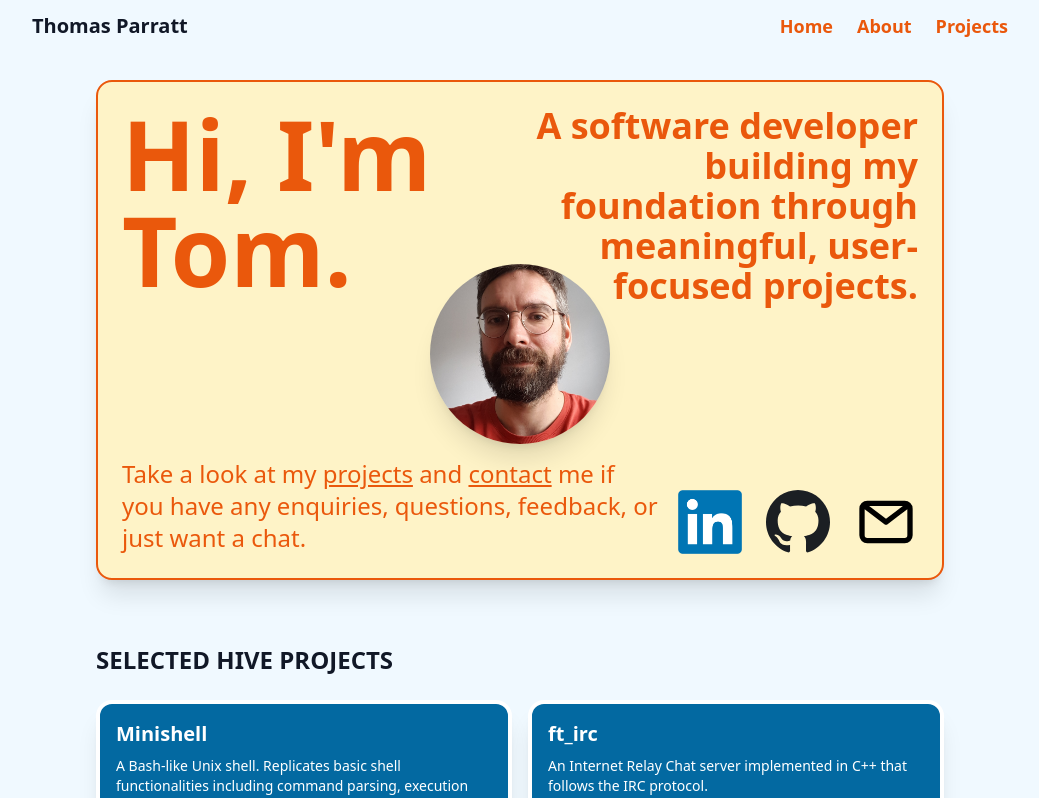
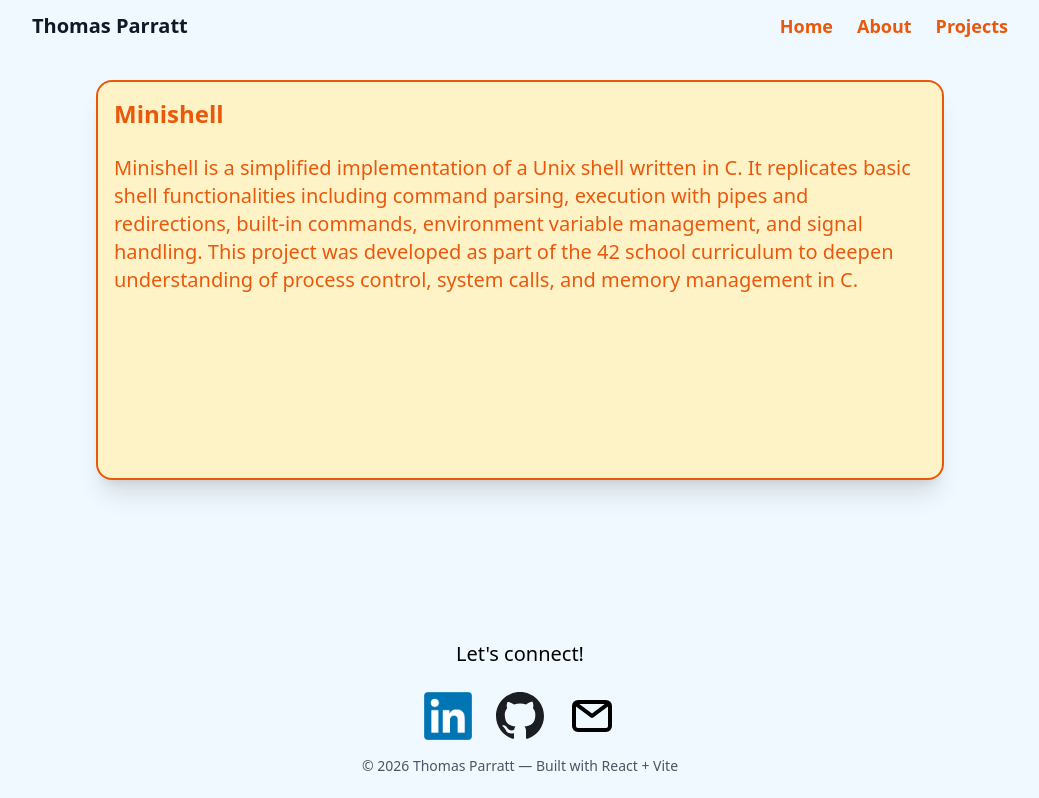
Before and after one commit to ThomasParratt/portfolio, a React (Vite) app: page /#/projects/hive/p1 in a window 1280 px wide. Before the commit this address led to /. Shown: the top 798 px of the page, without its empty margins (120-1159 px from the left). Built offline with nearby package versions, Linux system fonts and the light colour scheme.

Commit message:
added details

```diff
--- a/src/components/ProjectDetails.jsx
+++ b/src/components/ProjectDetails.jsx
@@ -20,32 +20,13 @@ export default function ProjectDetails() {
     return (
         <section className="pt-12 pb-12 relative mt-8">
             <div className="max-w-4xl mx-auto px-6 space-y-6">
-                <h2 className="text-2xl font-extrabold">{p.title}</h2>
                 <article
                     className="relative min-h-[500px] md:min-h-[400px] border-2 border-orange-600 rounded-2xl p-4 shadow-xl transition bg-amber-100"
                 >
-                    <div>
-                        <p className="text-orange-600 font-medium md:text-xl leading-relaxed">
-                            I’m a software developer actively looking for new opportunities after completing the core curriculum at{" "}
-                            <a
-                                href="https://www.hive.fi/en/"
-                                target="_blank"
-                                rel="noopener noreferrer"
-                                className="underline underline-offset-2 hover:text-orange-300"
-                            >
-                                Hive Helsinki
-                            </a>
-                            , an innovative peer-learning environment inspired by the 42 Network. Working in a fully self-directed,
-                            project-based setting taught me to break down complex problems, learn rapidly, collaborate effectively, and
-                            build robust software from the ground up.
-                            <br /><br />
-                            I also work as a teacher of English as a second language, delivering lessons to
-                            learners of all ages and professional backgrounds. This experience has shaped my communication skills,
-                            strengthened my ability to explain technical ideas clearly, and taught me how to adapt to different
-                            learning and working styles - skills I will now bring into every development team.
-                            <br /><br />
-                            I’m currently sharpening my full-stack capabilities through the University of Helsinki’s Full Stack Open
-                            course while continuing to build user-focused, meaningful projects that help me grow as a developer.
+                    <div className="text-orange-600">
+                        <h2 className="text-2xl font-extrabold">{p.title}</h2>
+                        <p className="mt-6 font-medium md:text-xl leading-relaxed">
+                            {p.detailed}
                         </p>
                     </div>
                 </article>
--- a/src/data/hiveProjects.js
+++ b/src/data/hiveProjects.js
@@ -3,6 +3,7 @@ const hiveProjects = [
         id: 'p1',
         title: 'Minishell',
         description: 'A Bash-like Unix shell. Replicates basic shell functionalities including command parsing, execution with pipes and redirections, built-in commands, environment variable management, and signal handling.',
+        detailed: 'Minishell is a simplified implementation of a Unix shell written in C. It replicates basic shell functionalities including command parsing, execution with pipes and redirections, built-in commands, environment variable management, and signal handling. This project was developed as part of the 42 school curriculum to deepen understanding of process control, system calls, and memory management in C.',
         tech: ['C', 'Makefile'],
         repo: 'https://github.com/ThomasParratt/minishell'
     },
```
